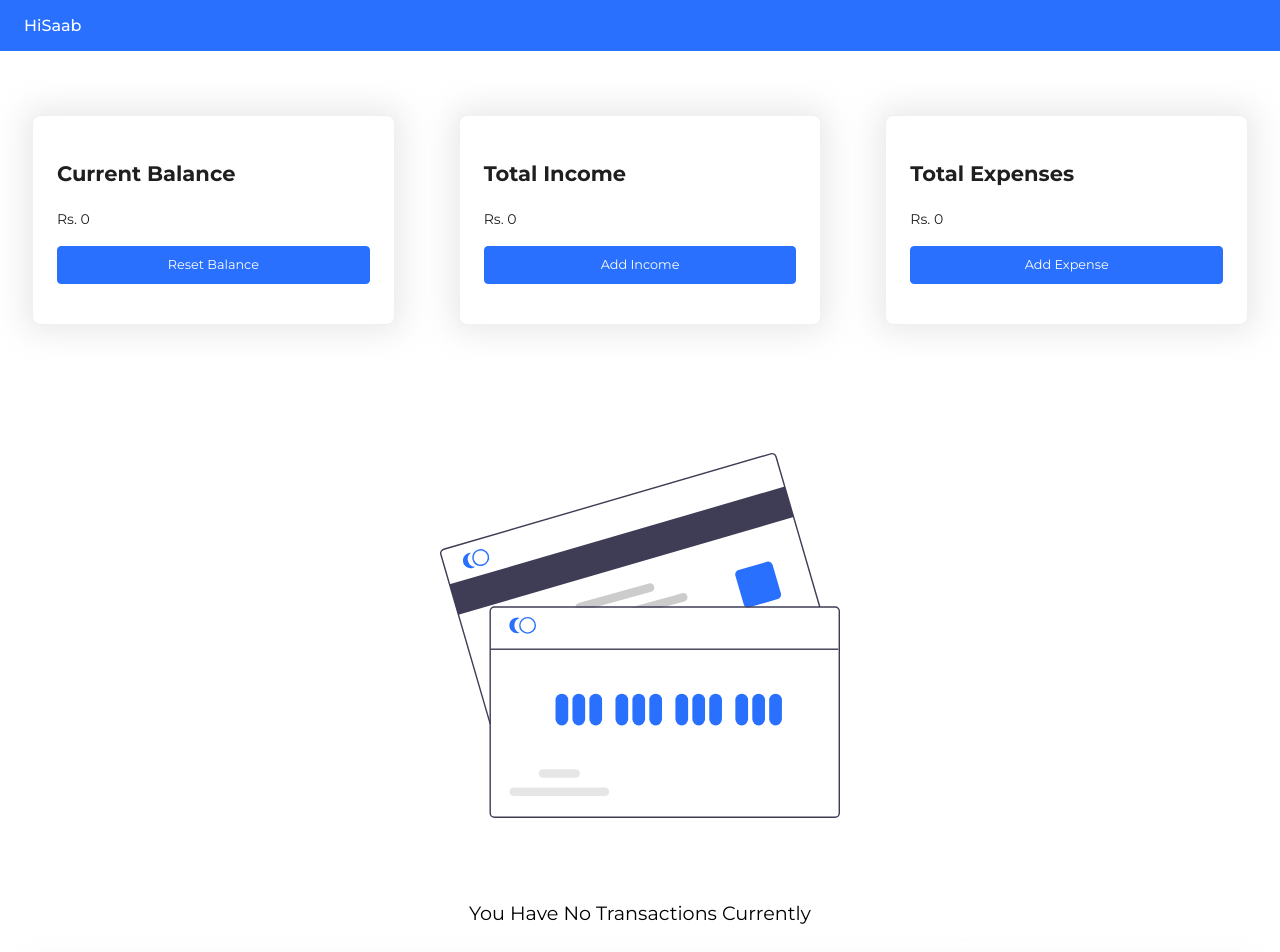
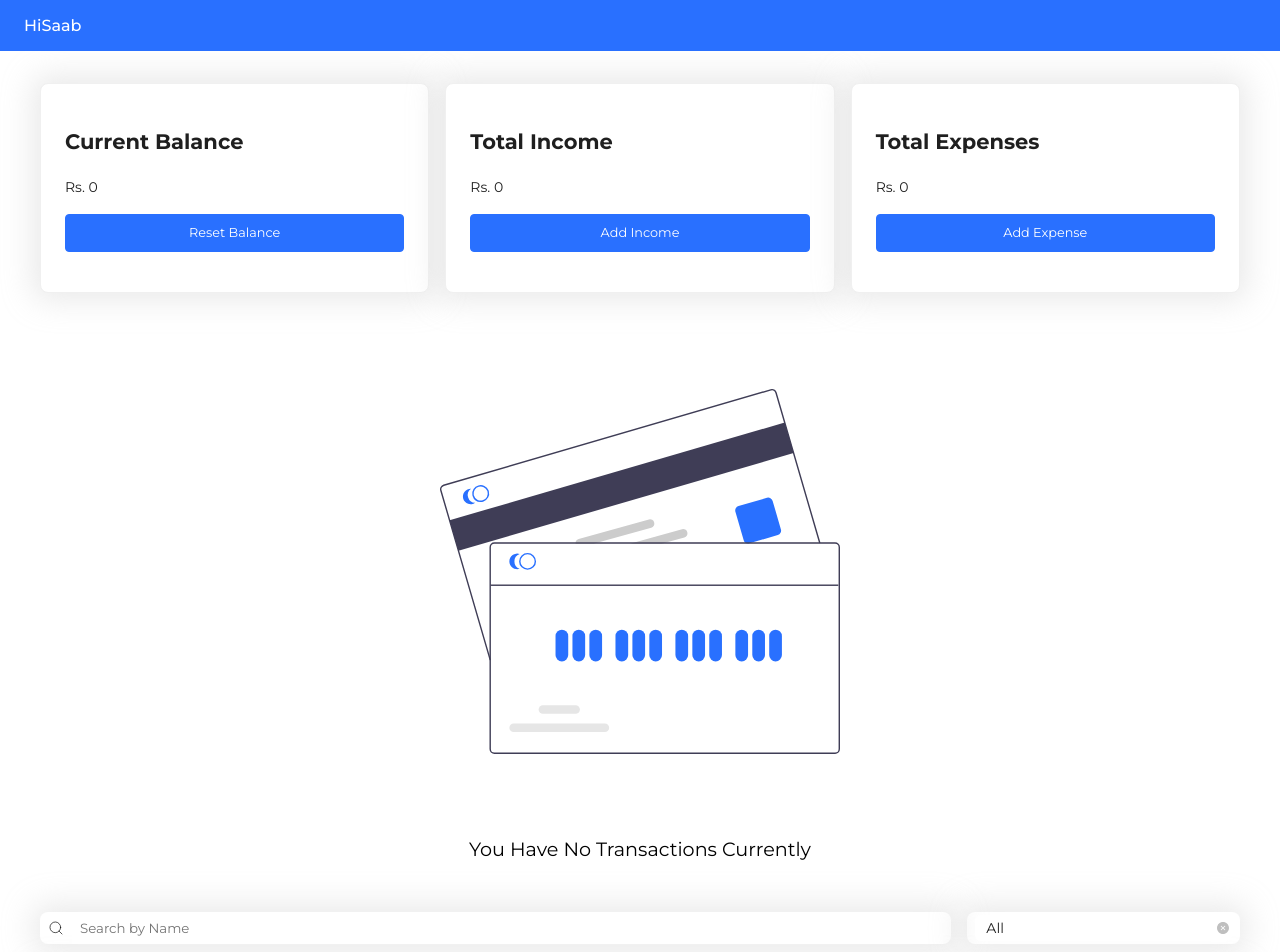
Before and after one commit to SandeepJoshi111/hisaab-app, a React (Vite) app: page /dashboard in a window 1280 px wide. Shown: the top 952 px of the page. Built offline with nearby package versions, Linux system fonts and the light colour scheme; no server answers.

Commit message:
final spacing issue fixes

```diff
--- a/src/components/Cards/Cards.jsx
+++ b/src/components/Cards/Cards.jsx
@@ -10,7 +10,7 @@ const Cards = ({
   currentBalance,
 }) => {
   return (
-    <div>
+    <div className="container">
       <Row className="my-row">
         <Card bordered={true} className="my-card">
           <h2>Current Balance</h2>
--- a/src/components/Cards/cards.css
+++ b/src/components/Cards/cards.css
@@ -1,6 +1,5 @@
 .my-card {
   box-shadow: var(--shadow);
-  margin: 2rem;
   border-radius: 0.5rem;
   min-width: 200px;
   flex: 1;
@@ -10,8 +9,9 @@
   display: flex;
   justify-content: space-between;
   align-items: center;
-  margin: 2rem auto;
   flex-wrap: wrap;
+  gap: 1rem;
+  margin: 2rem 0;
 }
 
 .my-card p {
--- a/src/components/Charts/Charts.jsx
+++ b/src/components/Charts/Charts.jsx
@@ -75,6 +75,7 @@ const Charts = ({ sortedTransactions, currentBalance }) => {
   };
 
   return (
+    <div className="container">
       <div className="charts-wrapper">
         <div className="charts-line">
           <h2>Your Balance Over Time</h2>
@@ -89,6 +90,7 @@ const Charts = ({ sortedTransactions, currentBalance }) => {
           )}
         </div>
       </div>
+    </div>
   );
 };
 
--- a/src/components/Charts/charts.css
+++ b/src/components/Charts/charts.css
@@ -1,15 +1,13 @@
 .charts-wrapper {
   display: flex;
   height: auto;
-  align-items: flex-start;
-  margin: 2rem;
   gap: 1rem;
 }
 
 .charts-line,
 .charts-pie {
   border-radius: 0.5rem;
-  padding: 2rem;
+  padding: 2.5rem;
   box-shadow: var(--shadow);
   min-height: 400px;
   display: flex;
@@ -17,20 +15,23 @@
   align-items: center;
   min-width: 250px;
 }
-
-.charts-line {
-  width: 70%;
-  flex: 1;
-}
-
-.charts-pie {
-  width: 30%;
-  flex: 1;
+@media (max-width: 1440px) {
+  .charts-wrapper {
+    flex-direction: column;
+  }
+  .charts-line,
+  .charts-pie {
+    padding: 1.5rem;
+  }
 }
 
 @media (max-width: 1080px) {
   .charts-wrapper {
     flex-direction: column;
+  }
+  .charts-line,
+  .charts-pie {
+    padding: 1.5rem;
   }
 }
 
@@ -38,4 +39,8 @@
   .charts-wrapper {
     flex-direction: column;
   }
+  .charts-line,
+  .charts-pie {
+    padding: 1rem;
+  }
 }
--- a/src/components/TransactionsTable/TransactionsTable.jsx
+++ b/src/components/TransactionsTable/TransactionsTable.jsx
@@ -53,16 +53,15 @@ const TransactionsTable = ({ transactions }) => {
   });
 
   return (
-    <>
-      <div style={{ width: "100%" }}>
+    <div className="container">
+      <div>
         <div
           style={{
             display: "flex",
             justifyContent: "space-between",
             gap: "1rem",
             alignItems: "center",
-            marginBottom: "1rem",
-            padding: "0 2rem",
+            margin: "2rem 0",
           }}
         >
           <div className="input-flex">
@@ -107,7 +106,7 @@ const TransactionsTable = ({ transactions }) => {
           />
         </div>
       </div>
-    </>
+    </div>
   );
 };
 
--- a/src/index.css
+++ b/src/index.css
@@ -40,8 +40,21 @@ input {
   font-size: 1.2rem;
 }
 
-/* Medium screens */
+.container {
+  padding: 0 40px;
+  margin: auto;
+}
+
+/* For smaller screens */
+@media (max-width: 1024px) {
+  .container {
+    padding: 0 5px;
+  }
+}
 @media (max-width: 768px) {
+  .container {
+    padding: 0 30px;
+  }
   .no-transactions-image {
     width: 60%; /* Reduce image size on medium screens */
     margin: 2rem;
@@ -52,8 +65,11 @@ input {
   }
 }
 
-/* Small screens */
+/* For extra small screens */
 @media (max-width: 480px) {
+  .container {
+    padding: 0 16px;
+  }
   .no-transactions-image {
     width: 50%; /* Further reduce image size for mobile screens */
     margin: 1rem;
```
Lines whose indentation alone changed are shown as unchanged.
